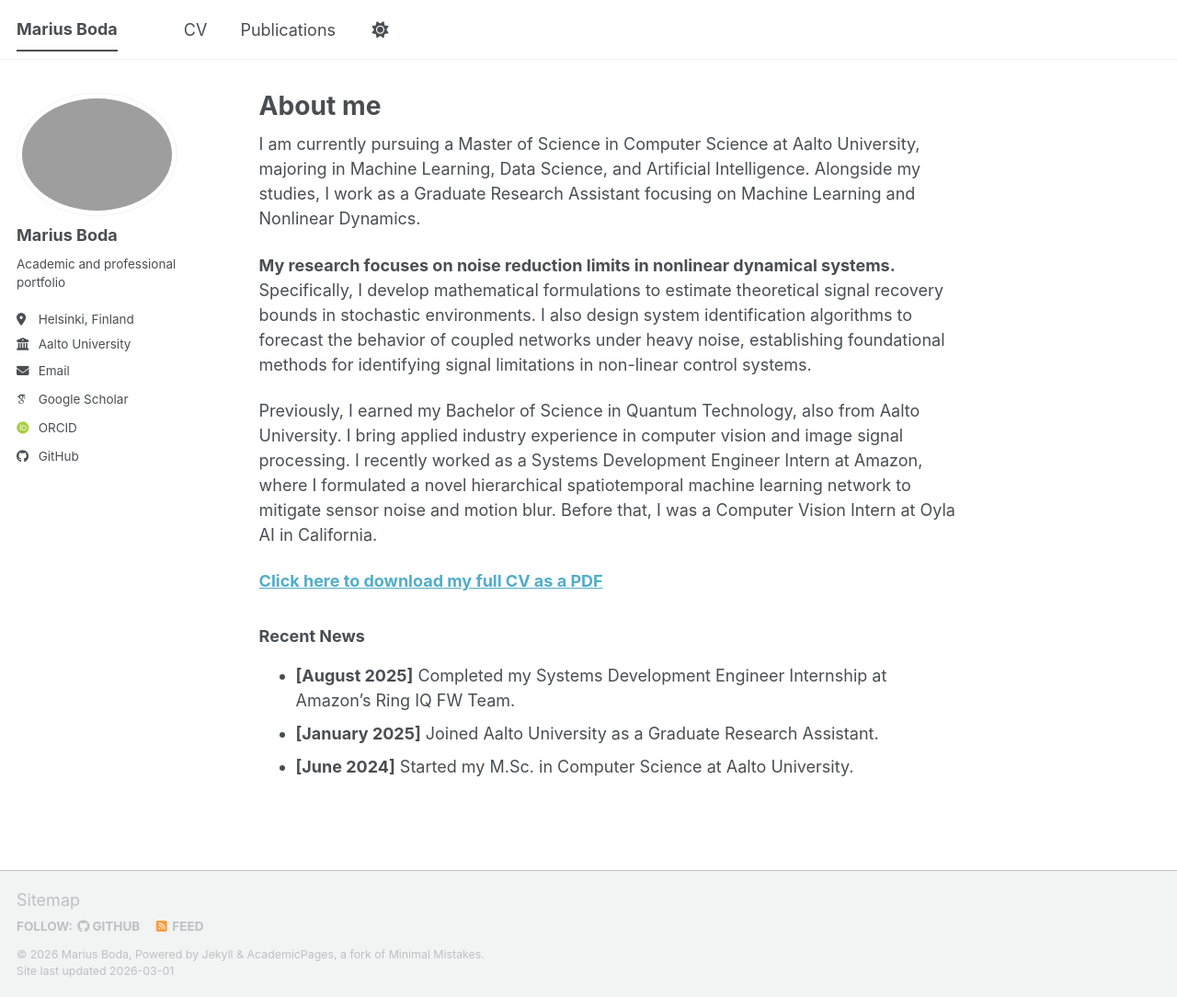
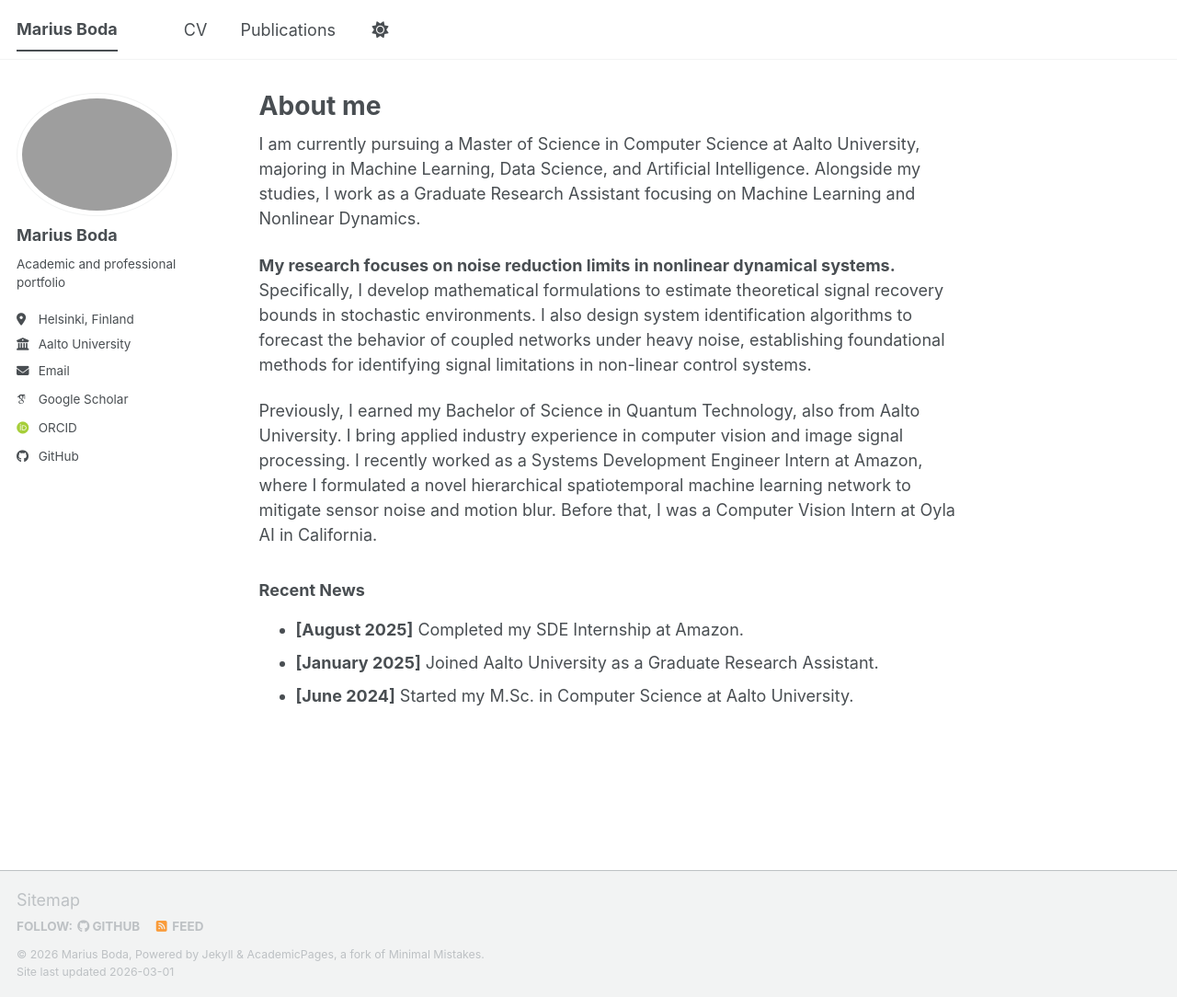
Before and after one commit to MariusBoda/MariusBoda.github.io, a Jekyll site: the page built from _pages/about.md, in a window 1280 px wide and 1084 px high. Shown: the whole window at 92% size. Built offline with Jekyll 4.4.1, drawn with Linux system fonts in a browser that asks for light colours; some web fonts are replaced; a script bundle is joined from its source files by our own code; library files that are not in the unit come from our copies.

Commit message:
Remove CV download link from about page
Removed CV download link from the about page.

```diff
--- a/_pages/about.md
+++ b/_pages/about.md
@@ -13,9 +13,7 @@ I am currently pursuing a Master of Science in Computer Science at Aalto Univers
 
 Previously, I earned my Bachelor of Science in Quantum Technology, also from Aalto University. I bring applied industry experience in computer vision and image signal processing. I recently worked as a Systems Development Engineer Intern at Amazon, where I formulated a novel hierarchical spatiotemporal machine learning network to mitigate sensor noise and motion blur. Before that, I was a Computer Vision Intern at Oyla AI in California.
 
-**[Click here to download my full CV as a PDF](/files/marius_boda_cv.pdf)**
-
 ### Recent News
-* **[August 2025]** Completed my Systems Development Engineer Internship at Amazon's Ring IQ FW Team.
+* **[August 2025]** Completed my SDE Internship at Amazon.
 * **[January 2025]** Joined Aalto University as a Graduate Research Assistant.
 * **[June 2024]** Started my M.Sc. in Computer Science at Aalto University.
```
